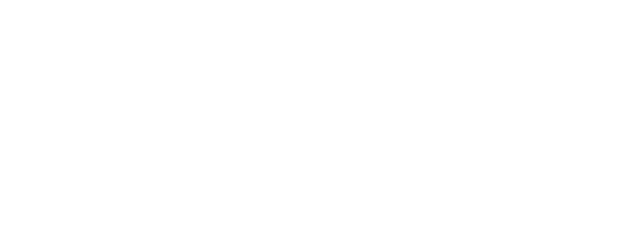
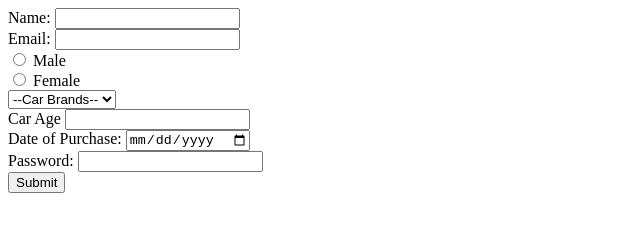
Before and after one commit to acciojob/car-insurance-form-ansh-mishra1, a website: page main.html in a window 1280 px wide. Shown: the whole page, without its empty margins (0-640 px from the left). Drawn offline with Linux system fonts and the light colour scheme.

Commit message:
created a submission

```diff
--- a/main.html
+++ b/main.html
@@ -8,6 +8,32 @@
 
 <body>
 	<!-- the entire body must be written by student -->
+	<form method='post'>
+		<label for='name'>Name:</label>
+		<input type='text' id='name' required><br>
+		<label for='email'>Email:</label>
+		<input type='email' id='email' required><br>
+
+		<input type='radio' name='grnder' id='male' required>
+		<label for='male'>Male</label><br>
+		<input type='radio' name='gender' id='female' required>
+		<label for='female'>Female</label><br>
+
+		<select>
+			<option>--Car Brands--</option>
+			<option>BMW</option>
+			<option>Audi</option>
+			<option>Mercedez</option>
+		</select><br>
+
+		<label for='carAge'>Car Age</label>
+		<input type='number' id='carAge' required><br>
+		<label for='dop'>Date of Purchase:</label>
+		<input type='date' id='dop' required><br>
+		<label for='password'>Password:</label>
+		<input type='password' id='password' required><br>
+		<button type='submit'>Submit</button>
+	</form>
     <script type="text/javascript" src="./script.js">
 </script>
 
```
